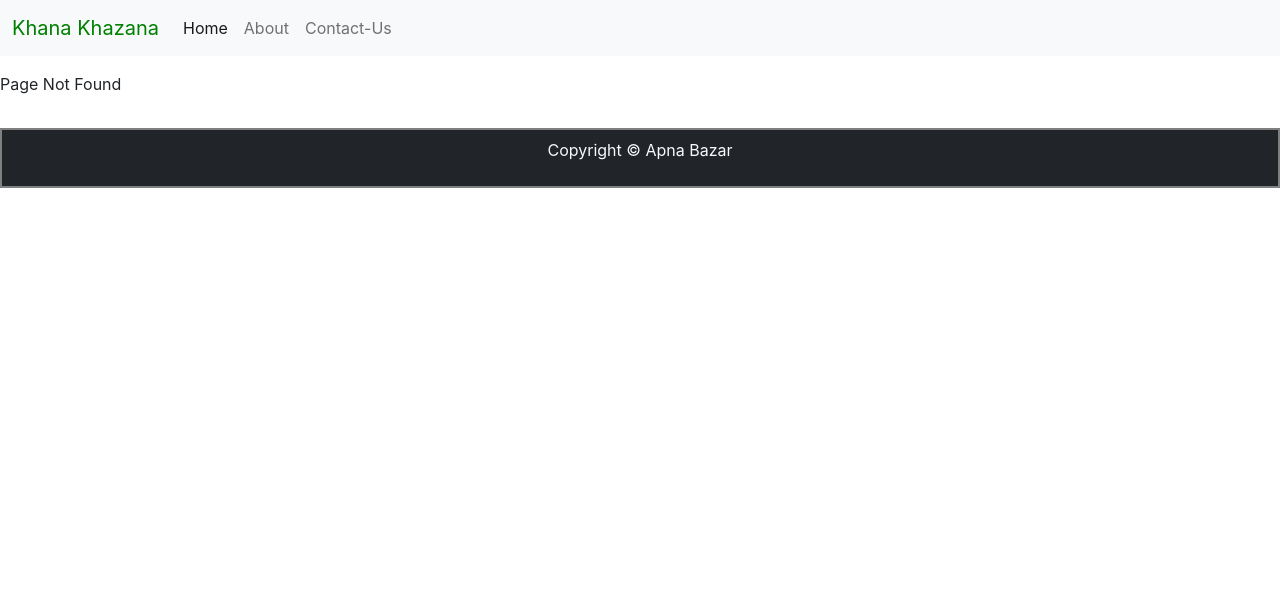
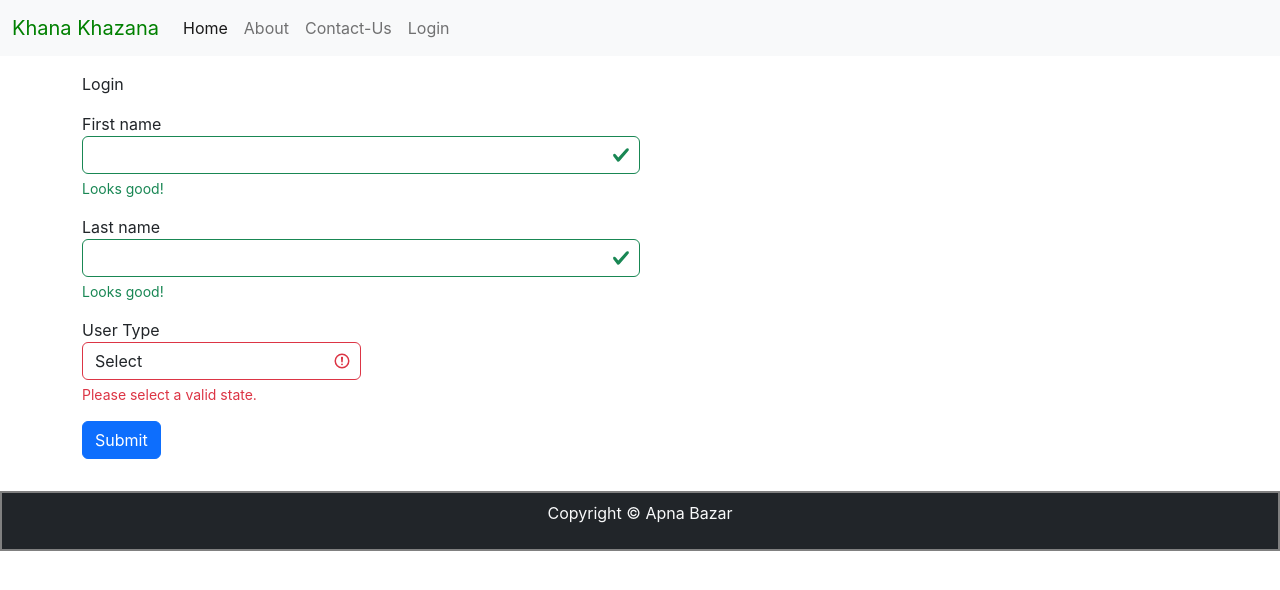
Before and after one commit to Rajan-corient/react-app, a React app: page /login in a window 1280 px wide. Before the commit this address had no page. Shown: the top 590 px of the page. Built offline with nearby package versions, Linux system fonts and the light colour scheme.

Commit message:
common handler added for all form fields

```diff
--- a/src/App.js
+++ b/src/App.js
@@ -4,6 +4,7 @@ import Header from './components/header/Header';
 import Footer from './components/footer/Footer';
 import About from './components/about/About'
 import ContactUs from './components/contact-us/ContactUs'
+import { Login } from './components/login/Login'
 import { Home } from './components/home/Home'
 import { NotFound }  from './NotFound'
 import React from 'react';
@@ -38,6 +39,8 @@ function App() {
 
           <Route exact path="/contact-us" element={<ContactUs />} />
 
+          <Route exact path="/login" element={<Login />} />
+
           <Route path="*" element={<NotFound />} />
         </Routes>
 
--- a/src/components/header/Header.js
+++ b/src/components/header/Header.js
@@ -31,6 +31,11 @@ const Header = props => {
                                     Contact-Us
                                 </Link>
                             </li>
+                            <li className="nav-item">
+                                <Link to="/login" className="nav-link">
+                                    Login
+                                </Link>
+                            </li>
                         </ul>
                     </div>
                 </div>
--- /dev/null
+++ b/src/components/login/Login.js
@@ -0,0 +1,76 @@
+import React, { useState } from 'react'
+
+export const Login = () => {
+
+    // const [userName, setUserName] = useState('');
+    // const [password, setPassword] = useState('');
+    // const [userType, setUserType] = useState('');
+
+    const userTypeList = [
+        {id:1, name: 'Buyer'},
+        {id:2, name: 'Seller'}
+    ]
+
+    const [inputs, setInputs] = useState({});
+
+    const handleInputChange = (event) => {
+      const name = event.target.name;
+      const value = event.target.value;
+      setInputs(values => {
+        console.log(values);
+        return ({...values, [name]: value})
+      })
+    }
+
+    const handleSubmit = (event) => {
+      event.preventDefault();
+      console.log(inputs);
+    }
+
+
+    return (
+        <div className='container'>
+        <p>Login</p>
+        <form onSubmit={handleSubmit}>
+            <div className="form-row">
+
+            <div className="col-md-6 mb-3">
+                <label htmlFor="validationServer01">First name</label>
+                <input type="text" className="form-control is-valid" name="userName"
+                value={inputs.userName || ''} onChange={handleInputChange} required />
+                <div className="valid-feedback">
+                Looks good!
+                </div>
+            </div>
+
+            <div className="col-md-6 mb-3">
+                <label htmlFor="validationServer02">Last name</label>
+                <input type="password" className="form-control is-valid" name="password"
+                value={inputs.password || ''} onChange={handleInputChange} required />
+                <div className="valid-feedback">
+                Looks good!
+                </div>
+            </div>
+
+            <div className="col-md-3 mb-3">
+                <label htmlFor="validationServer04">User Type</label>
+                <select className="form-control custom-select is-invalid" name="userType" aria-describedby="validationServer04Feedback"
+                value={inputs.userType || ''} onChange={handleInputChange} required>
+                <option value="">Select</option>
+                {
+                    userTypeList.length ?
+                    userTypeList.map(item => <option key={item.id} value={item.id}> {item.name} </option>)
+                    : ''
+                }
+                </select>
+                <div id="validationServer04Feedback" className="invalid-feedback">
+                Please select a valid state.
+                </div>
+            </div>
+            </div>
+
+            <button className="btn btn-primary" type="submit">Submit</button>
+        </form>
+        </div>
+    )
+}
```
Also changed, not shown: src/components/login/Login.scss (added).
